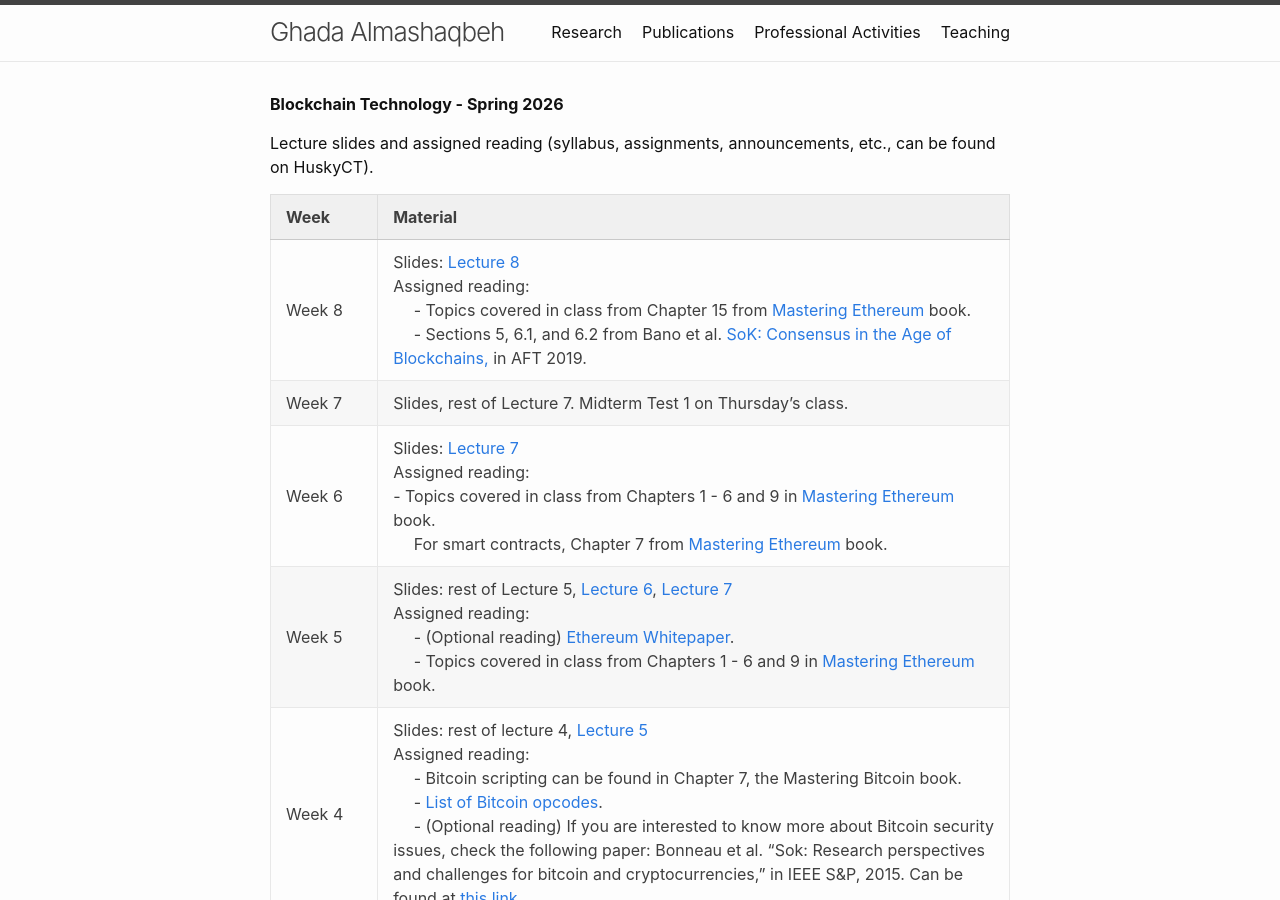
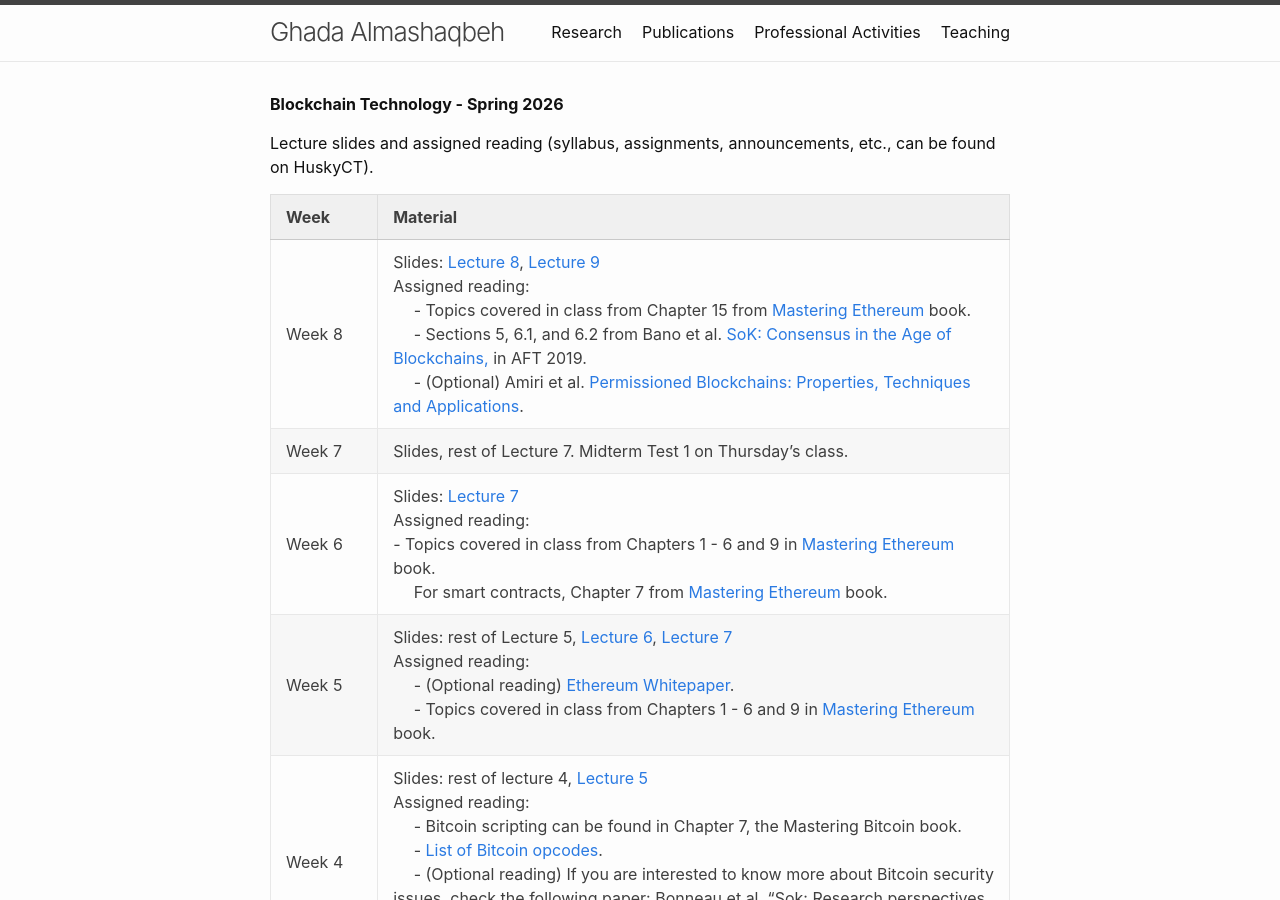
Before and after one commit to GhadaAlmashaqbeh/GhadaAlmashaqbeh.github.io, a Jekyll site: the page built from courses/blockchain-technology-s2026/index.md, in a window 1280 px wide and 900 px high. Built offline with Jekyll 4.4.1, drawn with Linux system fonts in a browser that asks for light colours.

Commit message:
add lec 9

```diff
--- a/courses/blockchain-technology-s2026/index.md
+++ b/courses/blockchain-technology-s2026/index.md
@@ -8,7 +8,7 @@
 
 | Week&emsp;&emsp;| Material           |
 |----------|--------------------|
-| Week 8 | Slides: [Lecture 8](./lecture8.pdf) <br/> Assigned reading: <br/> &emsp; - Topics covered in class from Chapter 15 from [Mastering Ethereum](https://github.com/ethereumbook/ethereumbook/blob/develop/book.asciidoc) book.<br/> &emsp; - Sections 5, 6.1, and 6.2 from Bano et al. [SoK: Consensus in the Age of Blockchains,](https://smeiklej.com/files/aft19a.pdf) in AFT 2019.|
+| Week 8 | Slides: [Lecture 8](./lecture8.pdf), [Lecture 9](./lecture9.pdf)  <br/> Assigned reading: <br/> &emsp; - Topics covered in class from Chapter 15 from [Mastering Ethereum](https://github.com/ethereumbook/ethereumbook/blob/develop/book.asciidoc) book.<br/> &emsp; - Sections 5, 6.1, and 6.2 from Bano et al. [SoK: Consensus in the Age of Blockchains,](https://smeiklej.com/files/aft19a.pdf) in AFT 2019.<br/> &emsp; - (Optional) Amiri et al. [Permissioned Blockchains: Properties, Techniques and Applications](https://www.seas.upenn.edu/~mjamiri/papers/permissionedblockchains.pdf).|
 | Week 7 | Slides, rest of Lecture 7. Midterm Test 1 on Thursday's class.|
 | Week 6 | Slides: [Lecture 7](./lecture7.pdf) <br/> Assigned reading: <br/> - Topics covered in class from Chapters 1 - 6 and 9 in [Mastering Ethereum](https://masteringethereum.xyz/intro.html#mastering-ethereum-2nd-edition) book. <br/> &emsp; For smart contracts, Chapter 7 from [Mastering Ethereum](https://masteringethereum.xyz/intro.html#mastering-ethereum-2nd-edition) book. |
 | Week 5 | Slides: rest of Lecture 5, [Lecture 6](./lecture6.pdf), [Lecture 7](./lecture7.pdf) <br/> Assigned reading: <br/> &emsp; - (Optional reading) [Ethereum Whitepaper](https://ethereum.org/en/whitepaper/).<br/> &emsp; - Topics covered in class from Chapters 1 - 6 and 9 in [Mastering Ethereum](https://masteringethereum.xyz/intro.html#mastering-ethereum-2nd-edition) book.|
```
Also changed, not shown: 2 other files.
